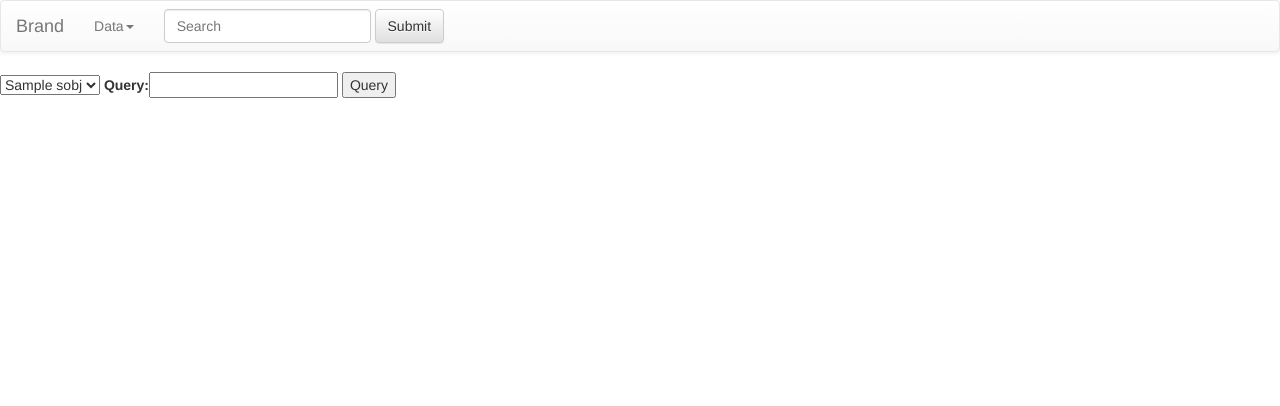
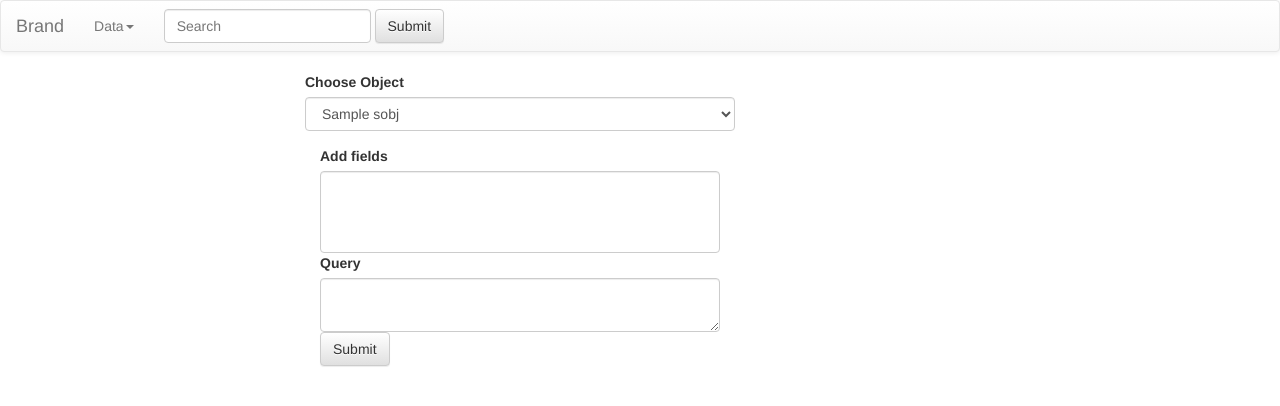
Before and after one commit to kcshafer/autumn, a Django app: template templates/data/query_form.html in a window 1280 px wide. Shown: the top 406 px of the page. Run offline with Django 3.2, Linux system fonts and the light colour scheme; tables that the repository leaves empty hold one stand-in row (values such as "Sample post"); the template is opened without the code that fills it: values that come from a table or form of the project are taken from there, most other values are stand-ins (such as "Sample title", 1, 10 or a date in 2020); lists and menus that the app fills with data are empty; parts of the project's set-up code (start-up, migrations or seed data) failed here and were passed over; some libraries are stand-ins or nearby versions.

Commit message:
Added object and field choices, and query generator

```diff
--- a/autumn/data/urls.py
+++ b/autumn/data/urls.py
@@ -6,4 +6,5 @@ from autumn.data import views
 urlpatterns = patterns('',
     url(r'^query', views.query),
     url(r'^soql', views.soql),
+    url(r'^fields', views.fields),
 )
--- a/templates/common/header.html
+++ b/templates/common/header.html
@@ -2,6 +2,7 @@
         <script src="//ajax.googleapis.com/ajax/libs/jquery/1.11.1/jquery.min.js"></script>
         <script src="//ajax.googleapis.com/ajax/libs/jqueryui/1.10.4/jquery-ui.min.js"></script>
         <script src="{% static "bootstrap/js/bootstrap.min.js" %}"></script>
+        <script src="http://ajax.microsoft.com/ajax/jquery.templates/beta1/jquery.tmpl.min.js"></script>
         <link rel="stylesheet" href="//ajax.googleapis.com/ajax/libs/jqueryui/1.10.4/themes/smoothness/jquery-ui.css" />
         <link rel="stylesheet" type="text/css" href="{% static "bootstrap/css/bootstrap.min.css" %}"/>
         <link rel="stylesheet" type="text/css" href="{% static "bootstrap/css/bootstrap-theme.min.css" %}"/>
--- a/templates/data/query_form.html
+++ b/templates/data/query_form.html
@@ -4,15 +4,66 @@
     </head>
     <body>
         {% include 'common/navigation.html' %}
-        <form action="/data/soql/" method="post">
+        <form action="/data/soql/"class="form-horizontal" role="form" method="post" id="query_form" style="width: 400px; margin-left: 25%;">
             {% csrf_token %}
-            <select>
-                {% for sobj in sobjects %}
-                    <option value="{{sobj}}">{{sobj}}</option>
-                {% endfor %}
-            </select>
-            {{ query_form }}
-            <input type="submit" value="Query" />
+            <div class="form-group">
+                <label for="sobjects">Choose Object</label>
+                <select id="sobjects"  class="query_comp form-control">
+                    {% for sobj in sobjects %}
+                        <option value="{{sobj}}">{{sobj}}</option>
+                    {% endfor %}
+                </select>
+            </div>
+            <div id="form-group">
+                <label for="fields">Add fields</label>
+
+                <select id="fields" multiple class="query_comp form-control">
+                </select>
+            </div>
+            <div id="form-group">
+                <label for="query">Query</label>
+                <textarea id="query" class="form-control" form="query_form" name="query"></textarea>
+            </div>
+              <button type="submit" class="btn btn-default">Submit</button>
         </form>
+        <div id="q_res">
+        </div>
+
+        <script id="FieldsOptionTemplate" type="text/x-jquery-tmpl">
+            <option value="${name}">${name}</option>
+        </script>
+
+        <script>
+            $("#sobjects").click(function(){
+                $.ajax({
+                        type:"GET",
+                        beforeSend: function (xhr, settings)
+                        {
+                            xhr.setRequestHeader("X-CSRFToken", '{{ csrf_token}}');
+                        },
+                        url: "/data/fields",
+                        success: function(response) {
+                            $.each($.parseJSON(response), function(){
+                                $("#FieldsOptionTemplate" ).tmpl(this).appendTo("#fields");
+                            });
+                        }
+                })
+            });
+
+            $(".query_comp").change(function(){
+                sobject = $("#sobjects option:selected").text();
+                fields = ''
+                $.each($("#fields option:selected"), function(){
+                    fields+=this.text + ',';
+                });
+
+                console.log(fields);
+
+                query = 'SELECT ' + fields.substring(0, fields.length - 1) + ' FROM ' + sobject;
+                console.log(query);
+                $("#query").val(query);
+            });
+
+        </script>
     </body>
 </html>
```
Also changed, not shown: autumn/data/views.py (+9 -3 lines), autumn/frisbee.py (+7 -0 lines).
